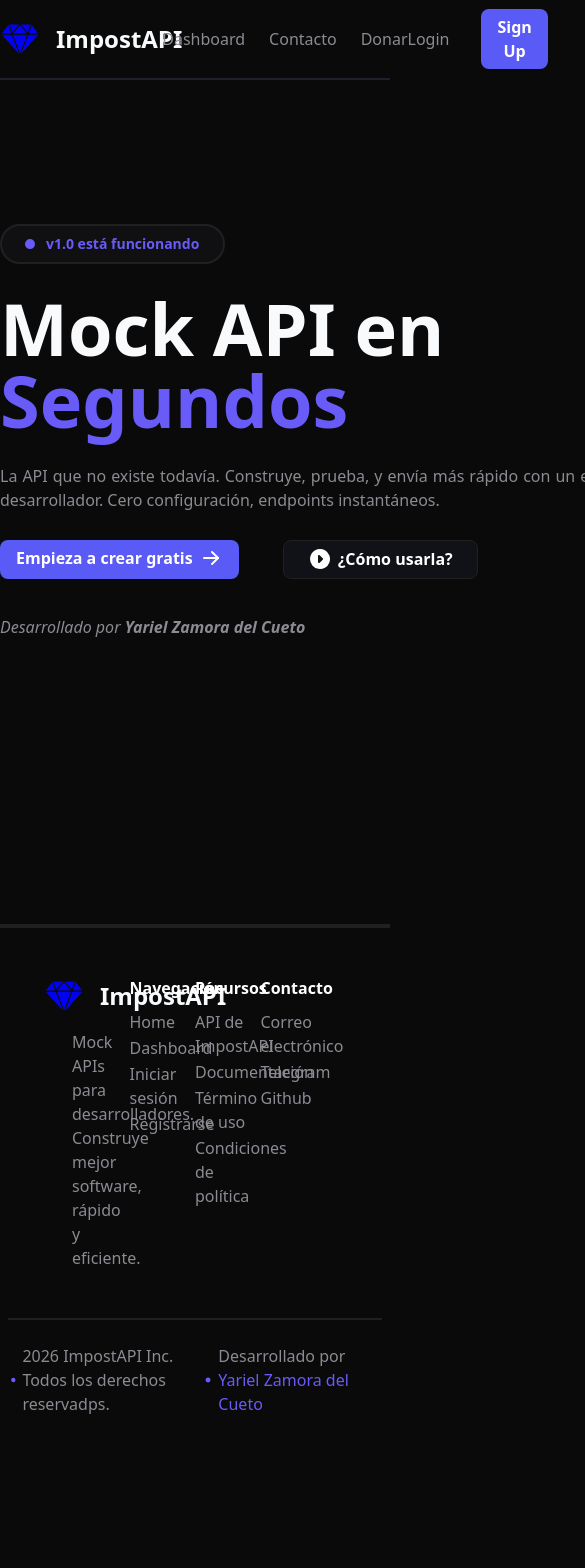
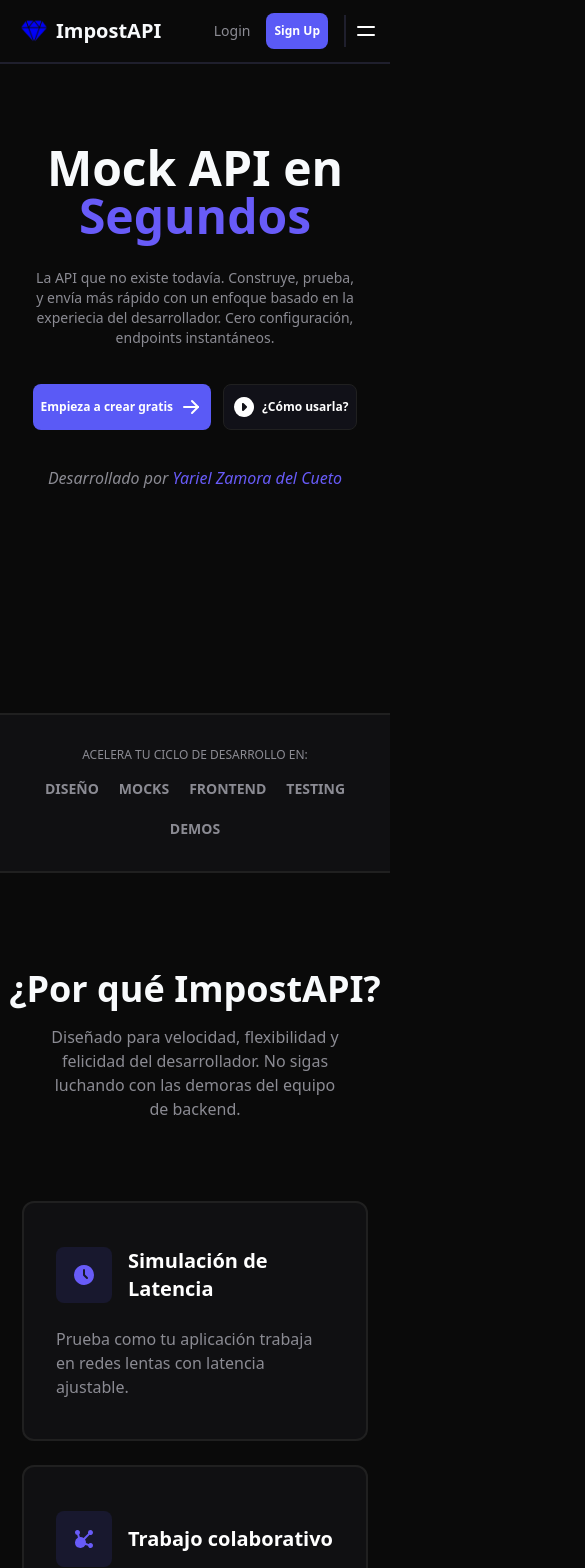
Before and after one commit to YarielZC/impostapi-front, a React (Vite) app: page / in a window 390 px wide. Shown: the top 1568 px of the page, 585 px wide, since content can reach past the window. Before the commit the page ends 1440 px from the top, so only its background shows below. Built offline with nearby package versions, Linux system fonts and the light colour scheme; no server answers.

Commit message:
Complete responsive of HomePage

```diff
--- a/src/components/Button/Button.tsx
+++ b/src/components/Button/Button.tsx
@@ -13,11 +13,11 @@
     type={type}
       onClick={onClick}
       className={cn(
-        `${className} cursor-pointer`,
+        `${className} cursor-pointer max-sm:text-xs items-center`,
         !variant && 'bg-red-500',
 
-        variant == 'secondary' && 'bg-[var(--secondary-button-color)] border border-[var(--dark-mode-border-color)] text-white py-[0.4rem] px-6 rounded-lg font-semibold hover:bg-[#1d1d28]',
-        variant == 'primary' && 'bg-[var(--button-color)] text-white py-[0.4rem] px-4 rounded-lg font-semibold hover:bg-[var(--button-color-hover)]',
+        variant == 'secondary' && 'bg-[var(--secondary-button-color)] border border-[var(--dark-mode-border-color)] text-white py-[0.4rem] px-6 rounded-lg font-semibold hover:bg-[#1d1d28] max-sm:px-2 max-sm:py-2.5',
+        variant == 'primary' && 'bg-[var(--button-color)] text-white py-[0.4rem] px-4 rounded-lg font-semibold hover:bg-[var(--button-color-hover)] max-sm:px-2 max-sm:py-2.5',
         variant == 'submit' && 'bg-[var(--button-color)] text-white py-3 px-4 rounded-lg font-semibold hover:bg-[var(--button-color-hover)]',
         disabled && 'bg-gray-600/50 text-gray-400 hover:text-gray-400 hover:bg-gray-600/50 cursor-not-allowed',
       )}
--- a/src/components/CardExplain/CardExplain.tsx
+++ b/src/components/CardExplain/CardExplain.tsx
@@ -3,14 +3,17 @@
 import Card from '../Card/Card';
 import './CardExplain.css'
 
-export default function CardExplain({ icon, title, description }: { icon: ReactNode, title: string, description: string }) {
+export default function CardExplain({ icon, title, description, className }: { icon: ReactNode, title: string, description: string, className?: string }) {
   return (
-    <Card className='flex flex-col gap-6 pb-14'>
-      <div className='p-4 bg-[var(--dark-blue-color)] w-fit text-[var(--text-resalt-color)] rounded-lg'>
-        {icon}
+    <Card className={`${className} flex flex-col gap-6 pb-14 max-sm:pb-7 max-sm:justify-center`}>
+      <div className='flex flex-col gap-4 max-sm:flex-row max-sm:items-center'>
+
+        <div className='p-4 bg-[var(--dark-blue-color)] w-fit text-[var(--text-resalt-color)] rounded-lg h-fit'>
+          {icon}
+        </div>
+
+        <p className='text-white text-2xl font-bold max-sm:text-xl'>{title}</p>
       </div>
-
-      <p className='text-white text-2xl font-bold'>{title}</p>
       <p className='text-[var(--secondary-text-color)]'>{description}</p>
     </Card>
   )
--- a/src/components/CodeExpampleJson/CodeExpampleJson.tsx
+++ b/src/components/CodeExpampleJson/CodeExpampleJson.tsx
@@ -5,7 +5,7 @@
 
 export default function CodeExpampleJson() {
   return (
-    <div className='w-4/5 flex flex-col rounded-xl border border-[var(--border-color)] h-fit custom-shadow'>
+    <div className='w-4/5 -z-20 flex flex-col rounded-xl border border-[var(--border-color)] h-fit custom-shadow'>
       <div className='flex items-center justify-between py-4 px-6 border-b border-b-[var(--border-color)] bg-[var(--dark-mode-card-form-color)] rounded-t-xl'>
         <div className='flex gap-2'>
           <FilledCircle color='#ff5f56' />
--- a/src/components/Footer/Footer.tsx
+++ b/src/components/Footer/Footer.tsx
@@ -5,30 +5,30 @@
 export default function Footer() {
   return (
     <footer className='border-t-4 border-t-[var(--dark-mode-border-color)]'>
-      <div className='grid grid-cols-4 grid-rows-1 px-16 py-12'>
-        <section className='flex flex-col gap-3.5'>
+      <div className='grid grid-cols-4 grid-rows-1 px-16 max-xl:px-6 max-lg:grid-rows-2 max-lg:grid-cols-2 max-lg:gap-12 py-12 max-lg:justify-center content-center max-sm:hidden'>
+        <section className='flex flex-col gap-3.5 max-lg:items-center max-lg:mx-auto md'>
           <Href to='/' className='flex items-center justify-center w-fit gap-4'>
             <img className='w-10' src={LogoWebp.default} alt='Logotipo de ImpostAPI' />
             <h1 className='font-bold text-2xl'>ImpostAPI</h1>
           </Href>
-          <p className='w-2/3 text-[var(--secondary-text-color)] ml-2'>Mock APIs para desarrolladores. Construye mejor software, rápido y eficiente.</p>
+          <p className='w-2/3 text-[var(--secondary-text-color)] ml-2 max-lg:text-center max-sm:w-full'>Mock APIs para desarrolladores. Construye mejor software, rápido y eficiente.</p>
         </section>
 
-        <section className='flex flex-col gap-0.5 text-white'>
+        <section className='flex flex-col gap-0.5 text-white max-lg:items-center max-lg:mx-auto'>
           <p className='font-bold mb-2'>Navegación</p>
           <Href className='transition duration-200 hover:text-[var(--text-resalt-color)] hover:underline' to='/'>Home</Href>
           <Href className='transition duration-200 hover:text-[var(--text-resalt-color)] hover:underline' to='/dashboard'>Dashboard</Href>
           <Href className='transition duration-200 hover:text-[var(--text-resalt-color)] hover:underline' to='/login'>Iniciar sesión</Href>
           <Href className='transition duration-200 hover:text-[var(--text-resalt-color)] hover:underline' to='/register'>Regístrarse</Href>
         </section>
-        <section className='flex flex-col gap-0.5 text-white'>
+        <section className='flex flex-col gap-0.5 text-white max-lg:items-center max-lg:mx-auto'>
           <p className='font-bold mb-2'>Recursos</p>
           <Href className='transition duration-200 hover:text-[var(--text-resalt-color)] hover:underline' to='/'>API de ImpostAPI</Href>
           <Href className='transition duration-200 hover:text-[var(--text-resalt-color)] hover:underline' to='/'>Documentación</Href>
           <Href className='transition duration-200 hover:text-[var(--text-resalt-color)] hover:underline' to='/login'>Término de uso</Href>
           <Href className='transition duration-200 hover:text-[var(--text-resalt-color)] hover:underline' to='/'>Condiciones de política</Href>
         </section>
-        <section className='flex flex-col gap-0.5 text-white'>
+        <section className='flex flex-col gap-0.5 text-white max-lg:items-center max-lg:mx-auto'>
           <p className='font-bold mb-2'>Contacto</p>
           <Href className='transition duration-200 hover:text-[var(--text-resalt-color)] hover:underline' to='/'>Correo electrónico</Href>
           <Href className='transition duration-200 hover:text-[var(--text-resalt-color)] hover:underline' to='/'>Telegram</Href>
@@ -36,9 +36,46 @@
         </section>
       </div>
 
-      <div className='flex justify-between py-6 border-t-2 border-t-[var(--dark-mode-border-color)] w-[96%] mx-auto'>
-        <CicrcleAndLabel textClassName='text-[var(--secondary-text-color)]' iconClassName='text-[var(--text-resalt-color)]'> 2026 ImpostAPI Inc. Todos los derechos reservadps.</CicrcleAndLabel>
-        <CicrcleAndLabel textClassName='text-[var(--secondary-text-color)]' iconClassName='text-[var(--text-resalt-color)]'> Desarrollado por <a className='text-[var(--text-resalt-color)]' href="https//github.com/YarielZC">Yariel Zamora del Cueto</a></CicrcleAndLabel>
+      <section className='flex-col gap-3.5 hidden max-sm:flex items-center pt-16 pb-16 max-sm:w-full'>
+        <Href to='/' className='flex items-center justify-center w-fit gap-4'>
+          <img className='w-10' src={LogoWebp.default} alt='Logotipo de ImpostAPI' />
+          <h1 className='font-bold text-2xl'>ImpostAPI</h1>
+        </Href>
+        <p className='w-2/3 text-[var(--secondary-text-color)] ml-2 max-lg:text-center max-sm:w-full px-4 max-sm:ml-0'>Mock APIs para desarrolladores. Construye mejor software, rápido y eficiente.</p>
+      </section>
+      <section className='hidden max-sm:flex flex-col gap-8 mb-12 max-sm:w-full'>
+        <div className='text-[#b8b8b8] flex justify-between px-8'>
+          <p className='font-bold'>Navegación</p>
+          <div className='flex flex-col gap-1 w-1/2 items-start'>
+            <Href className='transition duration-200 hover:text-[var(--text-resalt-color)] hover:underline' to='/'>Home</Href>
+            <Href className='transition duration-200 hover:text-[var(--text-resalt-color)] hover:underline' to='/dashboard'>Dashboard</Href>
+            <Href className='transition duration-200 hover:text-[var(--text-resalt-color)] hover:underline' to='/login'>Iniciar sesión</Href>
+            <Href className='transition duration-200 hover:text-[var(--text-resalt-color)] hover:underline' to='/register'>Regístrarse</Href>
+          </div>
+        </div>
+        <div className='text-[#b8b8b8] flex justify-between px-8'>
+          <p className='font-bold'>Recursos</p>
+          <div className='flex flex-col gap-1 w-1/2 items-start'>
+            <Href className='transition duration-200 hover:text-[var(--text-resalt-color)] hover:underline' to='/'>API de ImpostAPI</Href>
+            <Href className='transition duration-200 hover:text-[var(--text-resalt-color)] hover:underline' to='/'>Documentación</Href>
+            <Href className='transition duration-200 hover:text-[var(--text-resalt-color)] hover:underline' to='/login'>Término de uso</Href>
+            <Href className='transition duration-200 hover:text-[var(--text-resalt-color)] hover:underline' to='/'>Condiciones de política</Href>
+          </div>
+        </div>
+        <div className='text-[#b8b8b8] flex justify-between px-8'>
+          <p className='font-bold'>Contacto</p>
+          <div className='flex flex-col gap-1 w-1/2 items-start'>
+            <Href className='transition duration-200 hover:text-[var(--text-resalt-color)] hover:underline' to='/'>Correo electrónico</Href>
+            <Href className='transition duration-200 hover:text-[var(--text-resalt-color)] hover:underline' to='/'>Telegram</Href>
+            <Href className='transition duration-200 hover:text-[var(--text-resalt-color)] hover:underline' to='/login'>Github</Href>
+          </div>
+        </div>
+
+      </section>
+
+      <div className='flex justify-between py-6 border-t-2 border-t-[var(--dark-mode-border-color)] w-[96%] mx-auto max-sm:flex-col max-sm:items-center max-sm:gap-4 max-sm:w-full'>
+        <CicrcleAndLabel textClassName='max-sm:text-center text-[var(--secondary-text-color)]' iconClassName='max-sm:hidden text-[var(--text-resalt-color)]'> 2026 ImpostAPI Inc. Todos los derechos reservados.</CicrcleAndLabel>
+        <CicrcleAndLabel textClassName='text-[var(--secondary-text-color)]' iconClassName='text-[var(--text-resalt-color)]'> Desarrollado por <Href className='text-[var(--text-resalt-color)]' to="https://github.com/YarielZC">Yariel Zamora del Cueto</Href></CicrcleAndLabel>
       </div>
     </footer>
   )
--- a/src/components/Header/Header.tsx
+++ b/src/components/Header/Header.tsx
@@ -4,20 +4,34 @@
 import Href from "../Href/Href";
 import * as PhotoUser from '../../assets/PhotoIcons/PhotoUser.webp'
 import { useAuth } from '../../context/AutContext/useAuth';
+import { IconMenu } from '@tabler/icons-react';
+import { useEffect, useState } from 'react';
 
 export default function Header() {
-  const {isAuthenticated, user} = useAuth()
+  const {isAuthenticated, user, logout} = useAuth()
+  const [showMenu, setShowMenu] = useState(false)
+  const [showMenuDesactiver, setShowMenuDesactiver] = useState(false)
 
+  useEffect(() => {
+    if (!showMenu) {
+      setTimeout(() => {
+        setShowMenuDesactiver(showMenu)
+      }, 600)
+      return
+    }
+    setShowMenuDesactiver(showMenu)
+  }, [showMenu])
   return (
-    <header className='flex fixed w-full top-0 border-b-2 border-[var(--border-color)] bg-[var(--dark-mode-background-color)] items-center justify-between p-5 h-20'>
+    <>
+    <header className='z-50 flex fixed w-full top-0 border-b-2 border-[var(--border-color)] bg-[var(--dark-mode-background-color)] items-center justify-between p-5 h-20 max-sm:h-16'>
 
-      <Href to='/' className='flex items-center justify-center gap-4'>
-        <img className='w-10' src={LogoWebp.default} alt='Logotipo de ImpostAPI' />
-        <h1 className='font-bold text-2xl'>ImpostAPI</h1>
+      <Href to='/' className='flex items-center justify-center gap-4 max-sm:gap-2'>
+        <img className='w-10 max-sm:w-7' src={LogoWebp.default} alt='Logotipo de ImpostAPI' />
+        <h1 className='font-bold text-2xl max-sm:text-xl'>ImpostAPI</h1>
       </Href>
 
-      <nav className='flex items-center justify-center gap-6'>
-        <Href to={'/features'}>Dashboard</Href>
+      <nav className='flex items-center justify-center gap-6 max-md:hidden'>
+        <Href to={'/features'}>Documentación</Href>
         <Href to={'/docs'}>Contacto</Href>
         <Href to={'/pricing'}>Donar</Href>
       </nav>
@@ -25,23 +39,84 @@
 
 
 
-      <div className='flex items-center justify-center gap-8'>
+      <div onClick={() => setShowMenu(!showMenu)} className='flex items-center justify-center gap-8 max-sm:gap-4 '>
         { isAuthenticated ?
         (<>
+
           <div className='flex flex-col'>
-            <p className='text-md font-semibold text-white'>{user?.name}</p>
-            <p className='text-[var(--secondary-text-color)] text-sm text-right'>Free Plan</p>
+            <p className='text-md font-semibold text-white max-sm:text-xs'>{user?.username}</p>
+            <p className='text-[var(--secondary-text-color)] text-sm text-right max-sm:text-xs'>Free Plan</p>
           </div>
-          <img className='w-10' src={PhotoUser.default} alt='Imagen generica de usuario' />
+          <img className='w-10 max-sm:w-7' src={PhotoUser.default} alt='Imagen generica de usuario' />
+
+
+
+          <hr className='h-8 border border-[var(--border-color)]'/>
+          <button type='button' onClick={() => setShowMenu(!showMenu)} className='text-white select-none cursor-pointer mr-4 max-sm:mr-0'><IconMenu className='-mx-2'/></button>
         </>)
         :
         (<>
-          <Href to={'/login'}>Login</Href>
+          <Href className='text-sm' to={'/login'}>Login</Href>
           <Href to='/register'>
             <Button onClick={() => {return}} variant='primary'>Sign Up</Button>
           </Href>
+          <hr className='h-8 border border-[var(--border-color)] hidden max-sm:inline'/>
+          <button type='button' onClick={() => setShowMenu(!showMenu)} className='text-white select-none cursor-pointer hidden max-sm:inline'><IconMenu className='-mx-2'/></button>
         </>)}
+
       </div>
+
+
+
+
+    <div
+      className='absolute z-10 bg-[#0008] h-[100vh] top-0 left-0 max-sm:mt-16 mt-20'
+      onClick={() => setShowMenu(false)}
+      style={{
+        width: `${showMenuDesactiver ? '100%': 0}`,
+        opacity: `${showMenu ? '100' : '0'}`,
+        transition: 'opacity 0.7s ease',
+      }}
+    />
+    <aside
+      className={`flex flex-col items-center h-fit top-0 right-0 -mt-24 w-64 absolute bg-[var(--dark-mode-card-form-color)] rounded-b-2xl border-b-2 border-b-[var(--border-color)] border-l-2 border-l-[var(--border-color)] gap-4 py-8 z-20 max-sm:hidden translate-y-[11rem]`}
+      style={{
+        transform: `translateX(${showMenu ? '0' : '100%'})`,
+        opacity: `${showMenu ? '100' : '0'}`,
+        transition: 'all 0.7s ease',
+      }}
+    >
+        <Href className='cursor-pointer hover:text-[var(--text-resalt-color)] ' to={'/features'}>Dashoboard</Href>
+        <Href className='cursor-pointer hover:text-[var(--text-resalt-color)] ' to={'/features'}>Opciones</Href>
+        <button className=' hover:text-[var(--text-resalt-color)] cursor-pointer text-[var(--secondary-text-color)]' onClick={() => {
+          logout()
+          setShowMenu(false)
+        }}>
+          Cerrar sesión
+        </button>
+    </aside>
+
+    <aside
+      className='hidden max-sm:flex flex-col items-center h-fit w-full top-0 bg-[var(--dark-mode-card-form-color)] right-0 z-20 text-white absolute border-b-2 border-b-[var(--border-color)] rounded-b-2xl gap-3.5 py-8'
+      style={{
+      transform: `translateY(${showMenu ? '4rem' : '-100%'})`,
+      opacity: `${showMenu ? '100' : '0'}`,
+      transition: 'all 0.7s ease',
+    }}>
+      <Href className='text-sm cursor-pointer' to={'/features'}>Home</Href>
+      <Href className='text-sm cursor-pointer' to={'/features'}>Dashboard</Href>
+      <Href className='text-sm cursor-pointer' to={'/docs'}>Contacto</Href>
+      <Href className='text-sm cursor-pointer' to={'/pricing'}>Donar</Href>
+      {isAuthenticated && <button className='text-sm cursor-pointer text-[var(--secondary-text-color)]' onClick={() => {
+        logout()
+        setShowMenu(false)
+      }}>
+        Cerrar sesión
+      </button>}
+      <hr className='border w-full border-[var(--border-color)]'/>
+      <p className='w-full text-sm text-center text-[var(--secondary-text-color)] italic'>ImpostAPI - Créala tú mismo</p>
+    </aside>
     </header>
+    </>
   )
 }
--- a/src/components/StyledLabel/StyledLabel.tsx
+++ b/src/components/StyledLabel/StyledLabel.tsx
@@ -3,7 +3,7 @@
 export default function StyledLabel({ children, className, textClassName, iconClassName }: {children: ReactNode, className?: string, textClassName?: string, iconClassName?: string}) {
   return (
     <div className={`flex w-fit gap-1 items-center py-1.5 px-4 rounded-full bg-[var(--dark-mode-card-form-color)] border-2 border-[var(--dark-mode-border-color)] ${className}`}>
-      <IconPointFilled className={`w-fit ${iconClassName}`}></IconPointFilled>
+      <IconPointFilled className={`${iconClassName}`}></IconPointFilled>
       <p className={`mr-2 ${textClassName}`}>{children}</p>
     </div>
   )
--- a/src/layouts/PublicLayout/PublicLayout.tsx
+++ b/src/layouts/PublicLayout/PublicLayout.tsx
@@ -8,7 +8,7 @@
     <div className="public-layout-container">
       <Header />
 
-      <main className='min-w-[80vh]'>
+      <main>
         <Outlet />
       </main>
 
--- a/src/pages/HomePage/HomePage.tsx
+++ b/src/pages/HomePage/HomePage.tsx
@@ -10,79 +10,85 @@
 
   return (
     <>
-      <section className='flex pt-36 pb-40 mt-20 max-w-[1920px] h-[100vh] mx-auto'>
-        <section className='flex flex-col flex-1 gap-7 ml-20 max-lg:ml-40 max-sm:ml-0 max-sm:flex-none '>
-          <StyledLabel className='text-[var(--text-resalt-color)] text-sm font-bold'>v1.0 está funcionando</StyledLabel>
-          <h2 className='text-7xl font-bold w-fit'>Mock API en <br /><span className='text-[var(--text-resalt-color)]'>Segundos</span></h2>
-          <p className='text-[var(--secondary-text-color)] w-1/2 hyphens-auto text-justify max-2xl:w-2/3 max-lg:w-8/12'>La API que no existe todavía. Construye, prueba, y envía más rápido con un enfoque basado en la experiecia del desarrollador. Cero configuración, endpoints instantáneos.</p>
-          <div className='flex gap-3 max-lg:gap-11 w-fit'>
+      <section className='flex pt-36 pb-40 mt-20 max-w-[1920px] h-[100vh] mx-auto max-sm:pt-16 max-sm:h-[75vh] max-sm:pb-2'>
+        <section className='flex flex-col flex-1 gap-7 ml-20 max-lg:ml-40 max-sm:ml-0 max-sm:flex-none max-sm:w-full'>
+          <StyledLabel iconClassName='w-8 max-sm:w-4' className='text-[var(--text-resalt-color)] text-sm font-bold max-sm:text-xs max-sm:hidden'>v1.0 está funcionando</StyledLabel>
+          <h2 className='text-7xl font-bold w-fit max-sm:text-5xl max-sm:text-center max-sm:mx-auto'>Mock API en <br /><span className='text-[var(--text-resalt-color)]'>Segundos</span></h2>
+          <p className='text-[var(--secondary-text-color)] w-1/2 hyphens-auto text-justify max-2xl:w-2/3 max-lg:w-8/12 max-sm:mx-auto max-sm:w-full max-sm:px-8 max-sm:text-center max-sm:text-sm'>La API que no existe todavía. Construye, prueba, y envía más rápido con un enfoque basado en la experiecia del desarrollador. Cero configuración, endpoints instantáneos.</p>
+          <div className='flex gap-3 max-lg:gap-11 max-sm:gap-3 w-fit max-sm:mx-auto max-sm:mt-2'>
             <Button className='flex gap-1.5' variant='primary'>Empieza a crear gratis <IconArrowRight /></Button>
             <Button className='flex gap-1.5' variant='secondary'><IconCircleCaretRightFilled/> ¿Cómo usarla?</Button>
           </div>
-          <p className='text-[var(--secondary-text-color)] mt-2 italic'>Desarrollado por <a href='https://github.com/YarielZC' className='font-bold text-[var(--text-resalt-color)]w-fit'>Yariel Zamora del Cueto</a></p>
+          <p className='text-[var(--secondary-text-color)] max-sm:text-center mt-2 italic'>Desarrollado por <Href className='text-[var(--text-resalt-color)] font-bold max-sm:font-medium' to='https://github.com/YarielZC'>Yariel Zamora del Cueto</Href></p>
         </section>
         <section className='flex justify-center flex-1 max-lg:hidden'>
           <CodeExpampleJson />
         </section>
       </section>
 
-      {/* <section className='flex flex-col justify-center items-center p-8 w-full bg-[var(--dark-mode-card-form-color)] border-y-2 border-y-[var(--dark-mode-border-color)] gap-4'>
-        <p className='text-[var(--secondary-text-color)]'>UTILIZADO POR INGENIEROS DE</p>
-        <div className='flex items-center justify-center gap-14 font-bold text-lg'>
-          <Href to='/'>ACME Corp</Href>
-          <Href to='/'>Vercel</Href>
-          <Href to='/'>Stripe</Href>
-          <Href to='/'>Linear</Href>
-          <Href to='/'>Raycast</Href>
+      <section className='flex flex-col justify-center items-center p-8 w-full bg-[var(--dark-mode-card-form-color)] border-y-2 border-y-[var(--dark-mode-border-color)] gap-4 max-sm:px-4'>
+        <p className='text-[var(--secondary-text-color)] max-sm:text-xs'>ACELERA TU CICLO DE DESARROLLO EN:</p>
+        <div className='flex flex-wrap items-center justify-center gap-14 max-sm:gap-5 font-bold text-lg'>
+          <p className='max-sm:text-sm text-[var(--secondary-text-color)]'>DISEÑO</p>
+          <p className='max-sm:text-sm text-[var(--secondary-text-color)]'>MOCKS</p>
+          <p className='max-sm:text-sm text-[var(--secondary-text-color)]'>FRONTEND</p>
+          <p className='max-sm:text-sm text-[var(--secondary-text-color)]'>TESTING</p>
+          <p className='max-sm:text-sm text-[var(--secondary-text-color)]'>DEMOS</p>
         </div>
       </section>
 
-      <section className='flex flex-col gap-4 py-32 px-44 max-2xl:px-32 max-xl:px-16 justify-center items-center w-full'>
+      <section className='flex flex-col gap-4 py-32 px-44 max-2xl:px-32 max-xl:px-16 justify-center items-center w-full max-sm:px-1.5 max-sm:py-24'>
         <h4 className='text-center font-bold text-4xl'>¿Por qué ImpostAPI?</h4>
         <p className='w-1/3 max-2xl:w-4/5 text-center text-[var(--secondary-text-color)]'>Diseñado para velocidad, flexibilidad y felicidad del desarrollador. No sigas luchando con las demoras del equipo de backend.</p>
 
-        <div className='grid grid-rows-2 grid-cols-3 max-lg:grid-cols-2 max-lg:grid-rows-3 gap-6 mt-16 px-12 max-xl:px-0'>
+        <div className='grid grid-rows-2 grid-cols-3 max-lg:grid-cols-2 max-lg:grid-rows-3 gap-6 mt-16 px-12 max-xl:px-0 w-full max-sm:grid-rows-5 max-sm:grid-cols-1 max-sm:px-4'>
           <CardExplain
             icon={<IconClockFilled />}
             title='Simulación de Latencia'
             description='Prueba como tu aplicación trabaja en redes lentas con latencia ajustable.'
+            className='max-sm:w-full'
           />
           <CardExplain
             icon={<IconAffiliateFilled />}
-            title='Espacio de trabajo colaborativo'
+            title='Trabajo colaborativo'
             description='Sincroniza tus definiciones de mock entre todos los miembros del poyecto. Nada de conflictos.'
+            className='max-sm:w-full'
           />
           <CardExplain
             icon={<IconAlertTriangleFilled />}
             title='Ingienería del caos'
             description='Crea endpoints que retornan código de estado personalizado para asegurarte que la UI maneja los errores correctamente.'
+            className='max-sm:w-full'
           />
           <CardExplain
             icon={<IconCodeCircleFilled />}
             title='API de código abierto'
             description='Utiliza nuestra API completamente gratuita y de código abierto.'
+            className='max-sm:w-full'
           />
           <CardExplain
             icon={<IconPencil />}
             title='Respuestas Personalizadas'
             description='Crea respuestas de Endpoints personalizadas: JSON, String, etcétera.'
+            className='max-sm:w-full'
           />
           <CardExplain
             icon={<IconCodeCircleFilled />}
             title='Dashboard de trabajo'
             description='Utiliza nuestro Dashboard profesional para administrar todos tus endpoints y proyectos.'
+            className='max-sm:hidden'
           />
         </div>
       </section>
 
       <section className='flex flex-col gap-6 items-center justify-center border-t-2 border-[var(--dark-mode-border-color)] py-32 bg-[var(--dark-mode-card-form-color)] '>
-        <h4 className='text-4xl font-bold'>¿Un café para el dev?</h4>
-        <p className='w-1/2 max-lg:w-3/4 text-center text-[var(--secondary-text-color)]'>Este proyecto es completamente gratuito y no necesitas pagar absolutamente nada para utilizar sus funcionalidades. No obstante se agradece un montón cualquier donación que desee hacer a este proyecto y/o ayudarme a crecer como desarrollador. Muchas gracias por estar acá.</p>
+        <h4 className='text-4xl font-bold max-sm:text-3xl'>¿Un café para el dev?</h4>
+        <p className='w-1/2 max-lg:w-3/4 text-center text-[var(--secondary-text-color)] max-sm:w-full max-sm:px-6'>Este proyecto es completamente gratuito y no necesitas pagar absolutamente nada para utilizar sus funcionalidades. No obstante se agradece un montón cualquier donación que desee hacer a este proyecto y/o ayudarme a crecer como desarrollador. Muchas gracias por estar acá.</p>
         <div className='flex gap-7 justify-center items-center mt-6'>
           <a href='/'><Button type='button' className='flex gap-2 text-lg' variant='primary'><IconCoffee />Contactar para donar</Button></a>
           <a href='/'><Button type='button' className='flex gap-2 text-lg' variant='secondary'><IconBrandGithubFilled />Contribuir al repo</Button></a>
         </div>
-      </section> */}
+      </section>
 
     </>
   )
```
